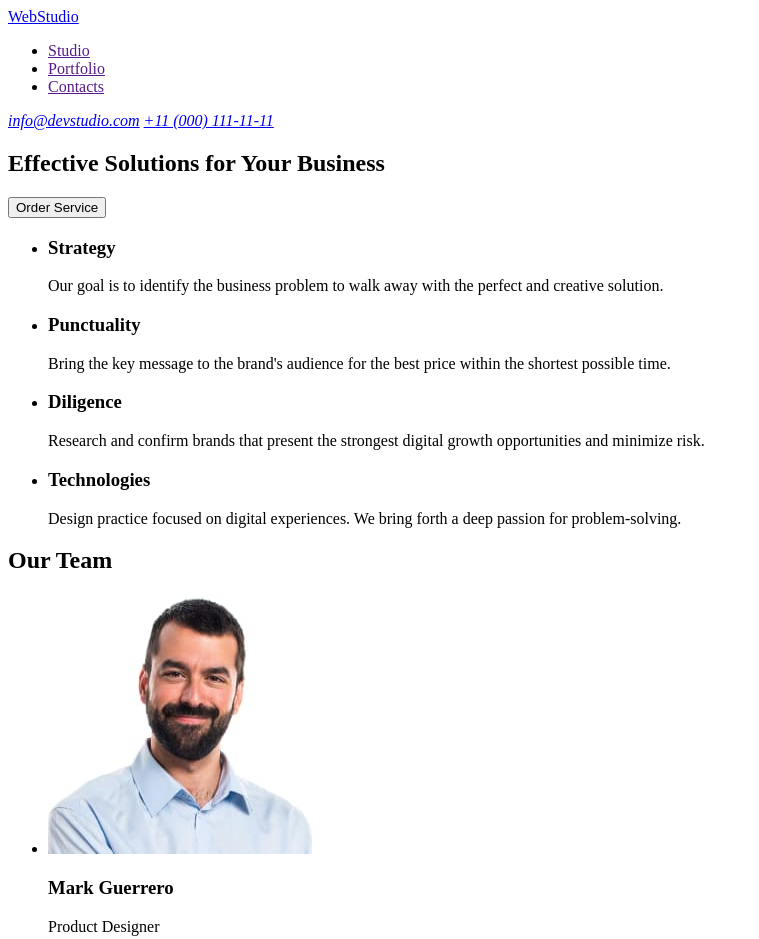
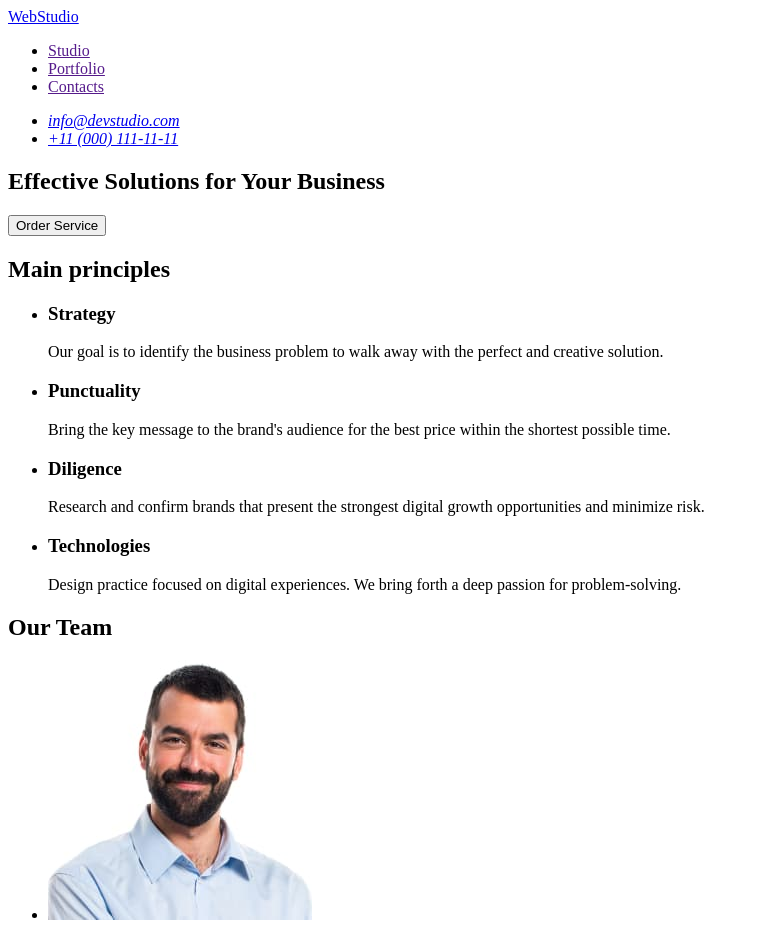
Before and after one commit to YuliaShylina/goit-markup-hw-01, a plain HTML site: page index.html in a window 1280 px wide. Shown: the top 939 px of the page, without its empty margins (0-759 px from the left). Drawn offline with Linux system fonts and the light colour scheme.

Commit message:
second chance

```diff
--- a/index.html
+++ b/index.html
@@ -16,8 +16,10 @@
         </ul>
       </nav>
       <address>
-        <a href="mailto:info@devstudio.com">info@devstudio.com</a>
-        <a href="tel:+11(000)111-11-11">+11 (000) 111-11-11</a>
+        <ul>
+          <li><a href="mailto:info@devstudio.com">info@devstudio.com</a></li>
+          <li><a href="tel:+110001111111">+11 (000) 111-11-11</a></li>
+        </ul>
       </address>
     </header>
 
@@ -27,6 +29,7 @@
         <button type="button">Order Service</button>
       </section>
       <section>
+        <h2>Main principles</h2>
         <ul>
           <li>
             <h3>Strategy</h3>
```
